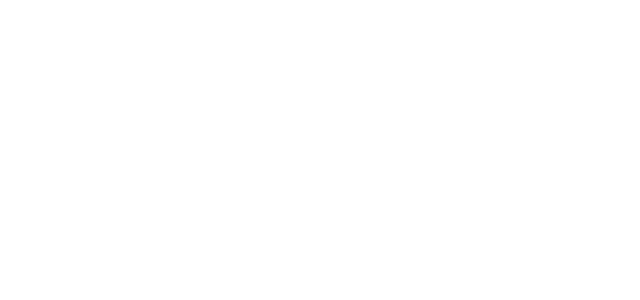
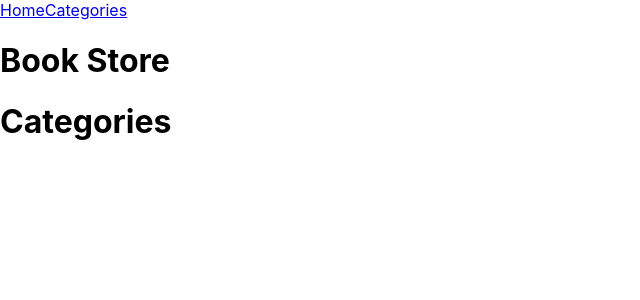
Before and after one commit to MasumaJaffery/bookstore-reactredux, a React (Create React App) app: page / in a window 1280 px wide. Shown: the top 300 px of the page, without its empty margins (0-640 px from the left). Built offline with nearby package versions, Linux system fonts and the light colour scheme.

Commit message:
Pages Done

```diff
--- a/package.json
+++ b/package.json
@@ -10,6 +10,7 @@
     "react": "^18.2.0",
     "react-dom": "^18.2.0",
     "react-redux": "^8.1.2",
+    "react-router-dom": "^6.14.2",
     "react-scripts": "5.0.1",
     "web-vitals": "^2.1.4"
   },
--- a/src/App.js
+++ b/src/App.js
@@ -1,6 +1,17 @@
+import React from 'react';
+import { BrowserRouter as Router, Route, Routes } from 'react-router-dom';
 import './App.css';
+import HomePage from './components/HomePage';
+import Categories from './components/Categories';
 
-function App() {
-}
+const App = () => (
+  <Router>
+    <Routes>
+      {/* Each Route component defines a specific route and the component to render */}
+      <Route path="/" element={<HomePage />} />
+      <Route path="/category" element={<Categories />} />
+    </Routes>
+  </Router>
+);
 
 export default App;
--- /dev/null
+++ b/src/components/Categories.jsx
@@ -0,0 +1,7 @@
+/* eslint-disable linebreak-style */
+const Categories = () => (
+  <>
+    <h1>Categories</h1>
+  </>
+);
+export default Categories;
--- /dev/null
+++ b/src/components/HomePage.jsx
@@ -0,0 +1,11 @@
+import Navbar from './Navbar';
+import Categories from './Categories';
+
+const HomePage = () => (
+  <>
+    <Navbar />
+    <h1>Book Store</h1>
+    <Categories />
+  </>
+);
+export default HomePage;
--- /dev/null
+++ b/src/components/Navbar.jsx
@@ -0,0 +1,11 @@
+import React from 'react';
+import { NavLink } from 'react-router-dom';
+
+const Navbar = () => (
+  <nav>
+    <NavLink to="/">Home</NavLink>
+    <NavLink to="/categories">Categories</NavLink>
+  </nav>
+);
+
+export default Navbar;
```
Also changed, not shown: 1 other file (tests, documents, lock files or other folders).
